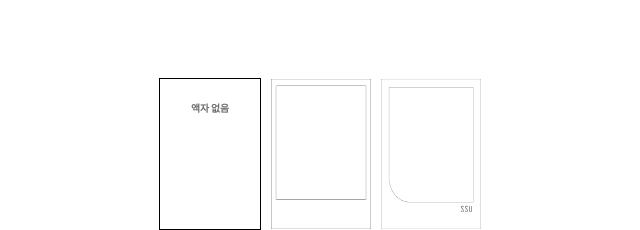
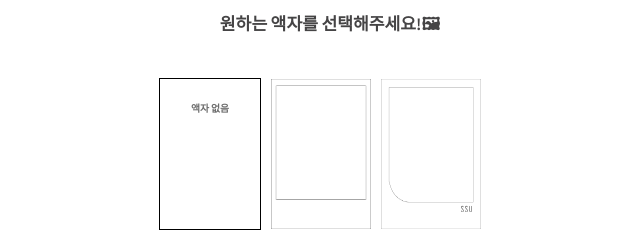
Before and after one commit to alsdnjsgml/SSU_PHOTO, a Flask app: template templates/scrath_page_scc.html in a window 1280 px wide; the page is wider, and only the part inside the window is pictured. Shown: the part 100-330 px from the top of that part, without its empty margins (0-640 px from the left). Run offline with Flask 2, Linux system fonts and the light colour scheme; the template is opened without the code that fills it, so the values that code supplies are empty.

Commit message:
Update scrath_page_scc.html

```diff
--- a/templates/scrath_page_scc.html
+++ b/templates/scrath_page_scc.html
@@ -85,7 +85,9 @@ Released   : 20131115
 	</div>
 </div> -->
 <div class="picture">
-	<div class="picture-space"> </div>
+	<div class="picture-space">
+		<h3>원하는 액자를 선택해주세요!🖼</h3>
+	</div>
 	<div class="picture-frame">
 <div class="frame" style ="border: 0.2px solid black">
 	<h6 style="text-align: center;">액자 없음</h6>
```
